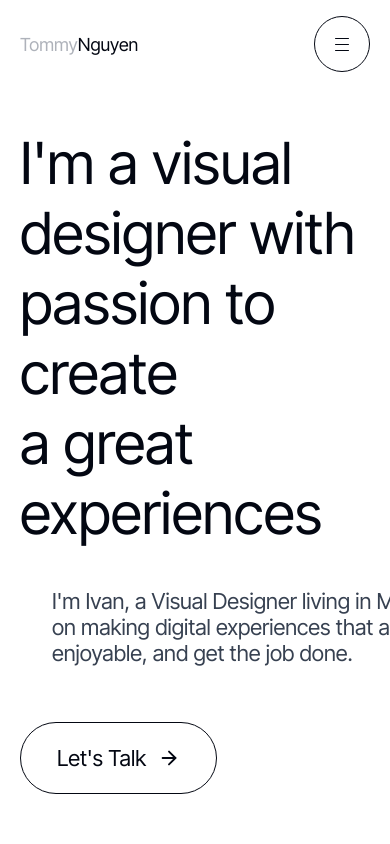
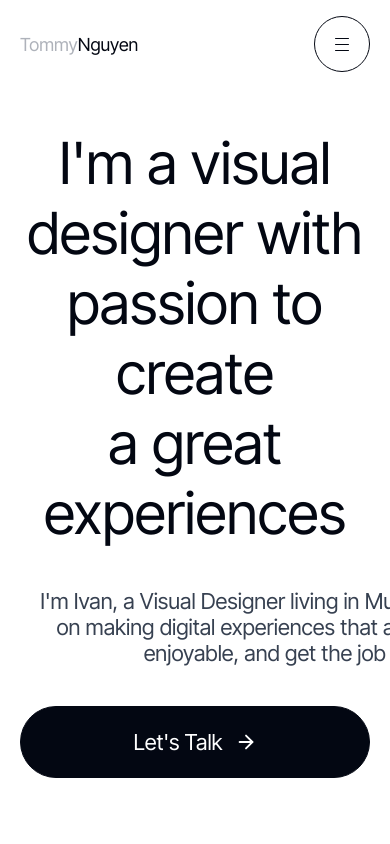
Before and after one commit to TommyNhatNguyen/showcase-portfolio, a Next.js app: page / in a window 390 px wide. Shown: the top 844 px of the page. Built offline with nearby package versions, Linux system fonts and the light colour scheme; a web font is replaced by a local one.

Commit message:
feat: done hero mobile responsive

```diff
--- a/app/scss/_nav.scss
+++ b/app/scss/_nav.scss
@@ -1,3 +1,4 @@
+@import "./mixins";
 .nav {
   position: fixed;
   top: 0;
@@ -29,11 +30,6 @@
             transform: rotate(45deg);
             opacity: 1;
           }
-          // &__btn {
-          //   .btn__icon {
-          //     transform: rotate(-45deg);
-          //   }
-          // }
         }
       }
       .link {
@@ -67,18 +63,11 @@
             color: var(--neutral-50);
           }
         }
-        // &__btn {
-        //   border-color: var(--neutral-0);
-        //   .btn__icon {
-        //     transition: all 0.3s;
-        //     svg,
-        //     path {
-        //       stroke: var(--neutral-0);
-        //     }
-        //   }
-        // }
       }
     }
+  }
+  // RESPONSIVE
+  @include xs {
   }
 }
 
--- a/app/scss/_variables.scss
+++ b/app/scss/_variables.scss
@@ -96,9 +96,10 @@
 
   @include xs {
     /* Container */
+    --page-max-width: 100%;
     --pd-container: 20px;
     --pd-section: 40px;
-    --container-max-width: calc(690px + 2 * var(--pd-container));
+    --container-max-width: 100%;
     --gutter: 12px;
     --gap: 8px;
     --header-height: 88px;
--- a/app/scss/pages/_home.scss
+++ b/app/scss/pages/_home.scss
@@ -193,4 +193,31 @@
       }
     }
   }
+  // RESPONSIVE
+  @include xs {
+    // HERO
+    .schero {
+      &__title {
+        text-align: center;
+      }
+      &__desc {
+        display: block;
+        &-line {
+          display: none;
+        }
+        &-text {
+          text-align: center;
+          margin: auto;
+        }
+      }
+      &__cta {
+        margin-top: 40px;
+        display: block;
+        .btn {
+          background-color: var(--neutral-100);
+          color: var(--neutral-0);
+        }
+      }
+    }
+  }
 }
```
Also changed, not shown: app/layout.tsx (line endings or trailing spaces).
